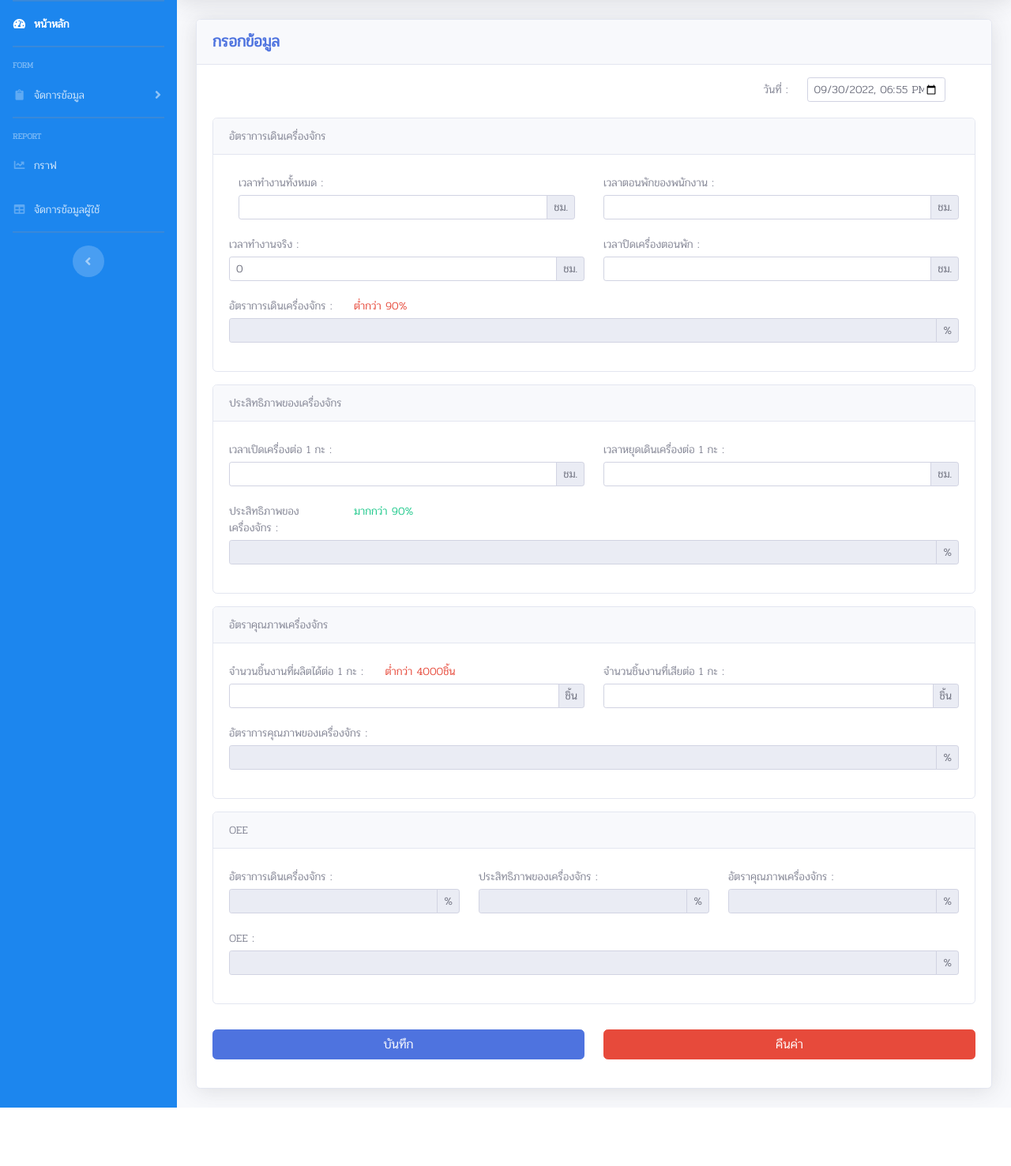
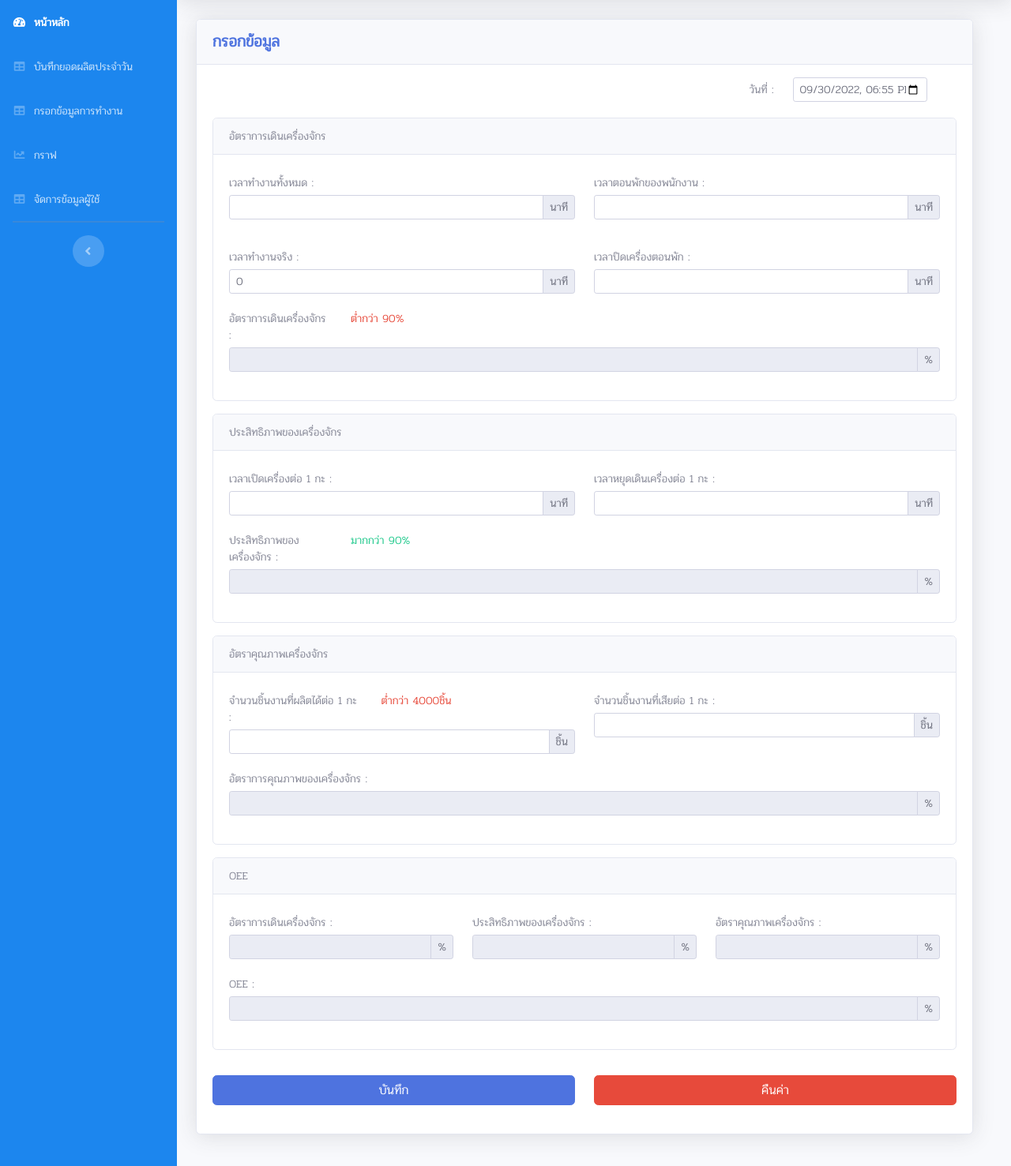
Before and after one commit to MaoDeep/ProjectOEE, a PHP site: page /admin/form.php in a window 1280 px wide. Shown: the part 70-1547 px from the top of the page at 79% size. Before the commit the page ends 1473 px from the top, so only its background shows below. Run offline with PHP 8.4, Linux system fonts and the light colour scheme; the visitor is signed in with stand-in values (Sample User, id 1).

Commit message:
new slidebar

```diff
--- a/admin/form.php
+++ b/admin/form.php
@@ -82,9 +82,6 @@ if (empty($_SESSION["status"]) || $_SESSION["status"]  !== "Admin") {
                 </div>
             </a>
 
-            <!-- Divider -->
-            <hr class="sidebar-divider my-0">
-
             <!-- Nav Item - Dashboard -->
             <li class="nav-item active">
                 <a class="nav-link" href="home.php">
@@ -92,36 +89,18 @@ if (empty($_SESSION["status"]) || $_SESSION["status"]  !== "Admin") {
                     <span>หน้าหลัก</span></a>
             </li>
 
-            <!-- Divider -->
-            <hr class="sidebar-divider">
-
-            <!-- Heading -->
-            <div class="sidebar-heading">
-                Form
-            </div>
-
-            <!-- Nav Item - Pages Collapse Menu -->
             <li class="nav-item">
-                <a class="nav-link collapsed" href="#" data-toggle="collapse" data-target="#collapseTwo" aria-expanded="true" aria-controls="collapseTwo">
-                    <i class="fas fa-fw fa-clipboard"></i>
-                    <span>จัดการข้อมูล</span>
-                </a>
-                <div id="collapseTwo" class="collapse" aria-labelledby="headingTwo" data-parent="#accordionSidebar">
-                    <div class="bg-white py-2 collapse-inner rounded">
-                        <h6 class="collapse-header">แบบฟอร์มการทำงาน:</h6>
-                        <a class="collapse-item" href="tables.php">บันทึกยอดผลิตประจำวัน</a>
-                        <a class="collapse-item" href="form.php">กรอกข้อมูลการทำงาน</a>
-                    </div>
-                </div>
+                <a class="nav-link" href="tables.php">
+                    <i class="fas fa-fw fa-table"></i>
+                    <span>บันทึกยอดผลิตประจำวัน</span></a>
+            </li>
+            <li class="nav-item">
+                <a class="nav-link" href="form.php">
+                    <i class="fas fa-fw fa-table"></i>
+                    <span>กรอกข้อมูลการทำงาน</span></a>
             </li>
 
-            <!-- Divider -->
-            <hr class="sidebar-divider">
 
-            <!-- Heading -->
-            <div class="sidebar-heading">
-                Report
-            </div>
             <!-- Nav Item - Charts -->
             <li class="nav-item">
                 <a class="nav-link" href="charts.php">
@@ -224,8 +203,8 @@ if (empty($_SESSION["status"]) || $_SESSION["status"]  !== "Admin") {
                 <div class="container-fluid">
 
                     <div class="row">
-
-                        <div class="col-sm-12">
+                        <div class="form-group row">
+                            <div class="col-sm-12  ">
                                 <form action="form.php" method="post" class="needs-validation" novalidate>
                                     <!-- Circle Buttons -->
                                     <div class="card shadow mb-4">
@@ -255,7 +234,6 @@ if (empty($_SESSION["status"]) || $_SESSION["status"]  !== "Admin") {
                                                 <div class="card-body">
                                                     <div class="form-group row">
                                                         <div class="col-sm-6  ">
-
                                                             <div class="input-group input-group-sm">
                                                                 <?php
                                                                 if (isset($_GET["x3"])) {
@@ -265,11 +243,13 @@ if (empty($_SESSION["status"]) || $_SESSION["status"]  !== "Admin") {
                                                                 }
                                                                 ?>
                                                             </div>
-                                                        <div class="col-sm-12">
+                                                            <div class="form-group row">
+                                                                <div class="col-sm-12  ">
                                                                     <div class="col-form-label-sm">เวลาทำงานทั้งหมด : </div>
                                                                     <div class="input-group input-group-sm">
                                                                         <input type="number" step="any" class="form-control form-control-sm " id="txt1" name="txt1" placeholder="" onkeyup="in1();" onclick="select();" value="<?php echo $d1 ?>" required>
-                                                                <span class="input-group-text " id="basic-addon1">ชม.</span>
+                                                                        <span class="input-group-text " id="basic-addon1">นาที</span>
+                                                                    </div>
                                                                 </div>
                                                             </div>
                                                             <div class="invalid-feedback">
@@ -284,10 +264,11 @@ if (empty($_SESSION["status"]) || $_SESSION["status"]  !== "Admin") {
                                                                 $d7 = "";
                                                             }
                                                             ?>
+
                                                             <div class="col-form-label-sm">เวลาตอนพักของพนักงาน :</div>
                                                             <div class="input-group input-group-sm">
                                                                 <input type="number" step="any" class="form-control form-control-sm" id="txt2" name="txt2" placeholder="" onclick="select();" onkeyup="in1();" value="<?php echo $d7 ?>" required>
-                                                            <span class="input-group-text " id="basic-addon1">ชม.</span>
+                                                                <span class="input-group-text " id="basic-addon1">นาที</span>
                                                             </div>
                                                             <div class="invalid-feedback">
                                                                 กรุณาใส่ข้อมูลให้ครบ
@@ -299,7 +280,7 @@ if (empty($_SESSION["status"]) || $_SESSION["status"]  !== "Admin") {
                                                             <div class="col-form-label-sm">เวลาทำงานจริง : </div>
                                                             <div class="input-group input-group-sm">
                                                                 <input type="number" step="any" class="form-control form-control-sm " id="txt3" name="txt3" placeholder="" onclick="select();" onkeyup="in1();" required>
-                                                            <span class="input-group-text " id="basic-addon1">ชม.</span>
+                                                                <span class="input-group-text " id="basic-addon1">นาที</span>
                                                             </div>
 
                                                             <div class="invalid-feedback">
@@ -310,7 +291,7 @@ if (empty($_SESSION["status"]) || $_SESSION["status"]  !== "Admin") {
                                                             <div class="col-form-label-sm">เวลาปิดเครื่องตอนพัก :</div>
                                                             <div class="input-group input-group-sm">
                                                                 <input type="number" step="any" class="form-control form-control-sm" id="txt4" name="txt4" placeholder="" onclick="select();" onkeyup="in1();" required>
-                                                            <span class="input-group-text " id="basic-addon1">ชม.</span>
+                                                                <span class="input-group-text " id="basic-addon1">นาที</span>
                                                             </div>
 
 
@@ -361,7 +342,7 @@ if (empty($_SESSION["status"]) || $_SESSION["status"]  !== "Admin") {
                                                                 }
                                                                 ?>
                                                                 <input type="number" step="any" class="form-control form-control-sm " id="txt6" name="txt6" placeholder="" onkeyup="in2();" onclick="select();" value="<?= $d1 ?>" required>
-                                                            <span class="input-group-text " id="basic-addon1">ชม.</span>
+                                                                <span class="input-group-text " id="basic-addon1">นาที</span>
                                                             </div>
 
                                                             <div class="invalid-feedback">
@@ -373,7 +354,7 @@ if (empty($_SESSION["status"]) || $_SESSION["status"]  !== "Admin") {
                                                             <div class="col-form-label-sm">เวลาหยุดเดินเครื่องต่อ 1 กะ : </div>
                                                             <div class="input-group input-group-sm">
                                                                 <input type="number" step="any" class="form-control form-control-sm" id="txt7" name="txt7" placeholder="" onclick="select();" onkeyup="in2();" required>
-                                                            <span class="input-group-text " id="basic-addon1">ชม.</span>
+                                                                <span class="input-group-text " id="basic-addon1">นาที</span>
                                                             </div>
 
                                                             <div class="invalid-feedback">
```
Also changed, not shown: admin/charts.php (+14 -34 lines), admin/home.php (+9 -31 lines), admin/tables.php (+15 -35 lines), admin/user.php (+8 -29 lines). Lines whose indentation alone changed are shown as unchanged.
